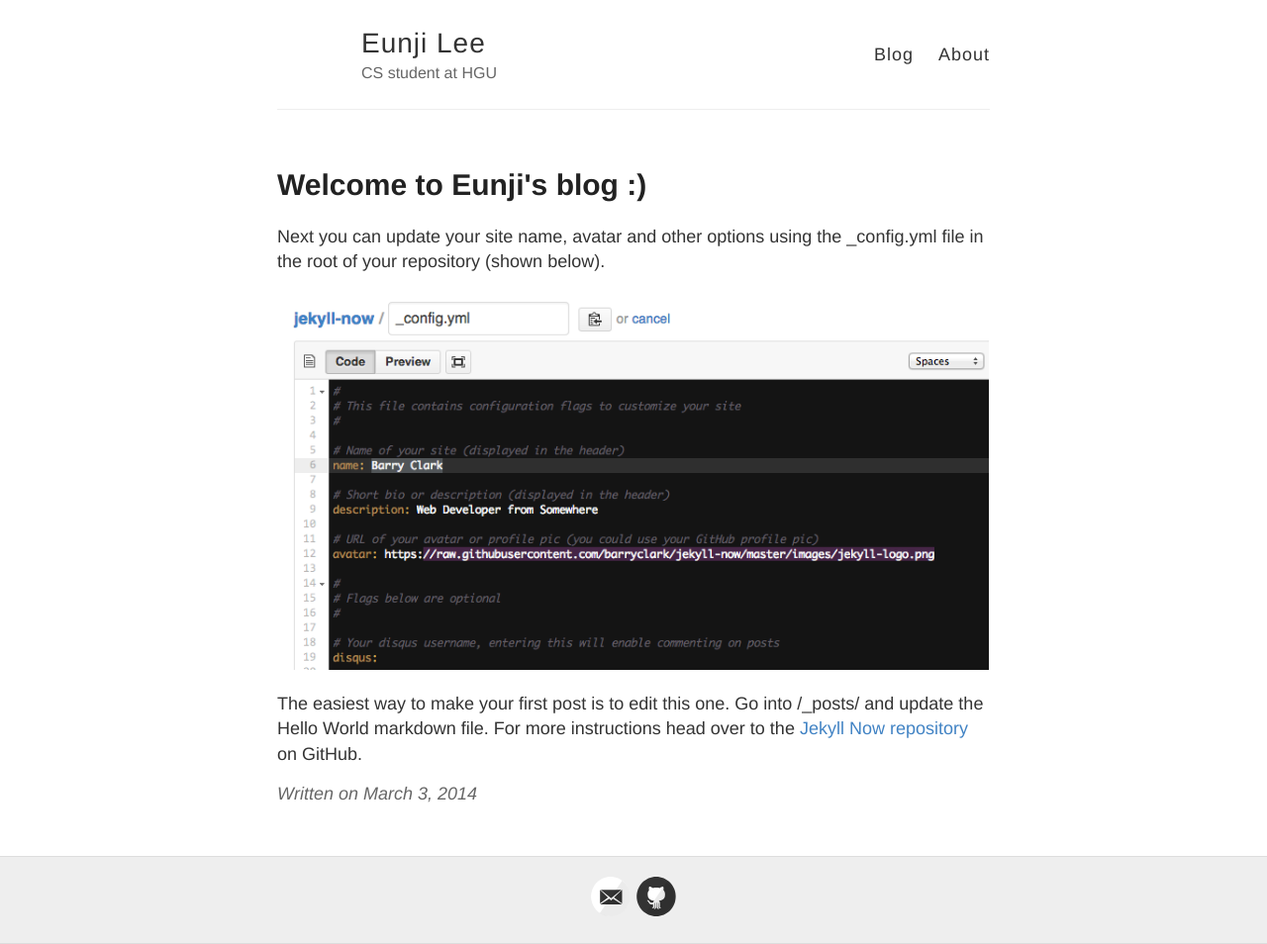
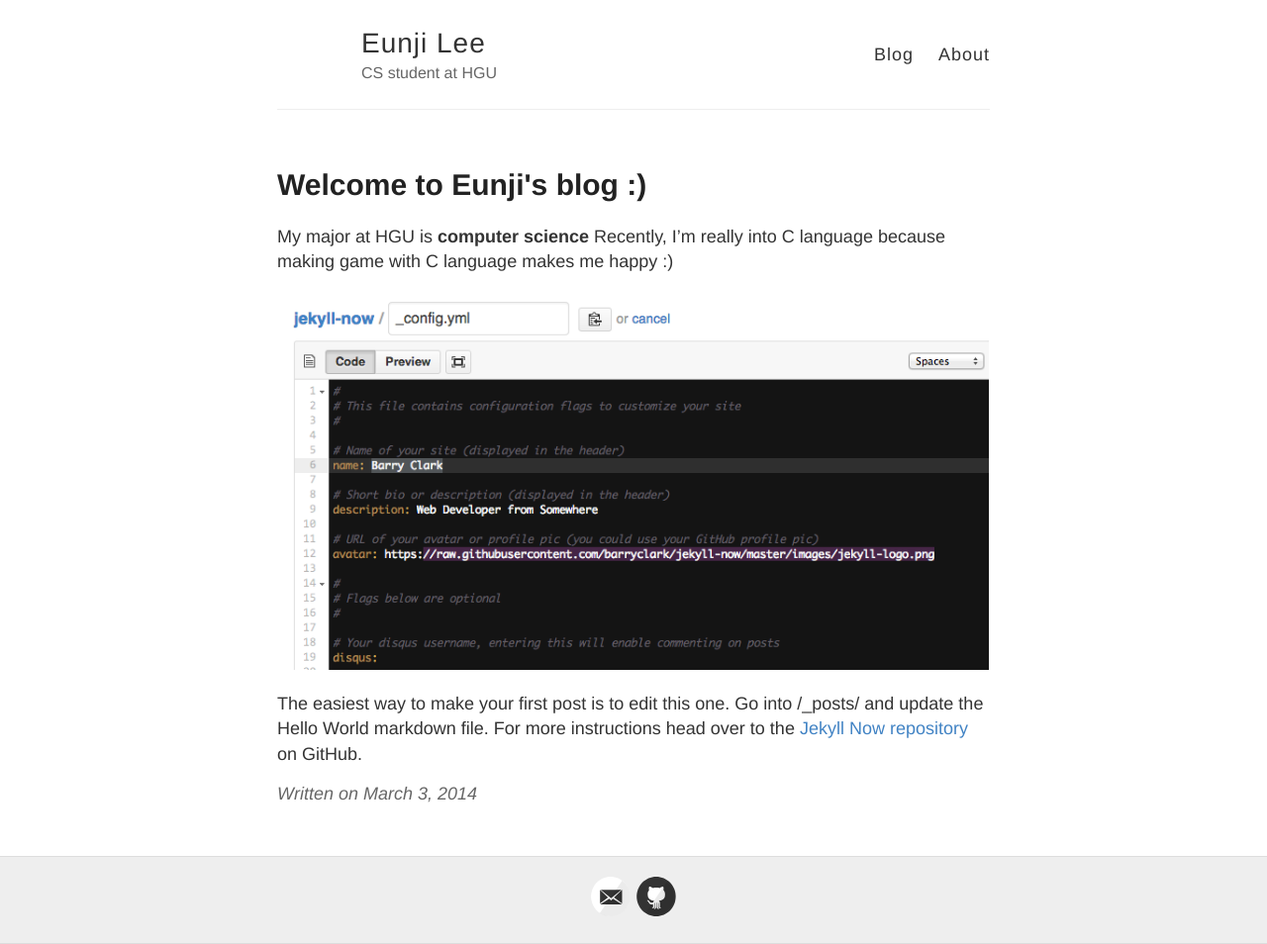
Before and after one commit to EunjiLee98/EunjiLee98.github.io, a Jekyll site: the page built from _posts/2014-3-3-Hello-World.md, in a window 1280 px wide. Shown: the whole page at 99% size. Built offline with Jekyll 4.4.1, drawn with Linux system fonts in a browser that asks for light colours; comment, search, counter and statistics services are not loaded.

Commit message:
Update 2014-3-3-Hello-World.md

```diff
--- a/_posts/2014-3-3-Hello-World.md
+++ b/_posts/2014-3-3-Hello-World.md
@@ -3,7 +3,8 @@ layout: post
 title: Welcome to Eunji's blog :)
 ---
 
-Next you can update your site name, avatar and other options using the _config.yml file in the root of your repository (shown below).
+My major at HGU is **computer science**
+Recently, I'm really into C language because making game with C language makes me happy :)
 
 ![_config.yml]({{ site.baseurl }}/images/config.png)
 
```
